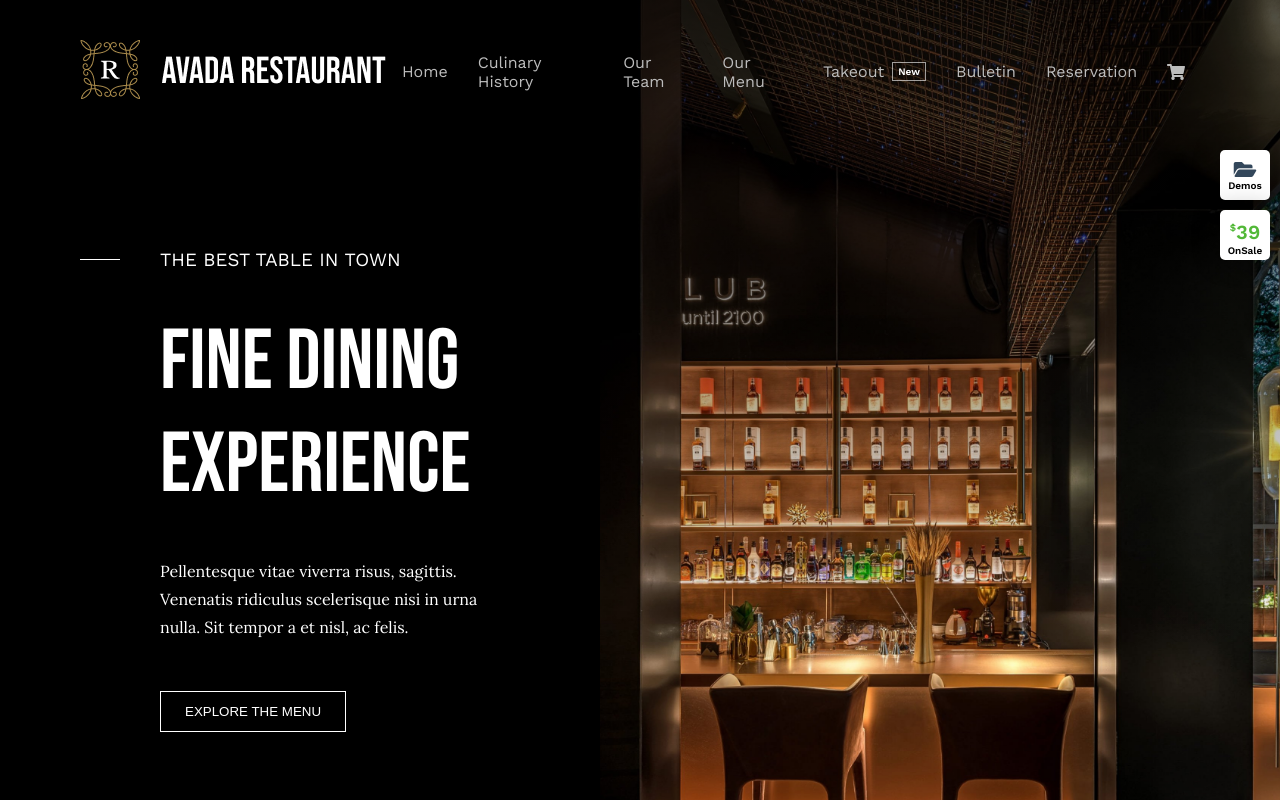
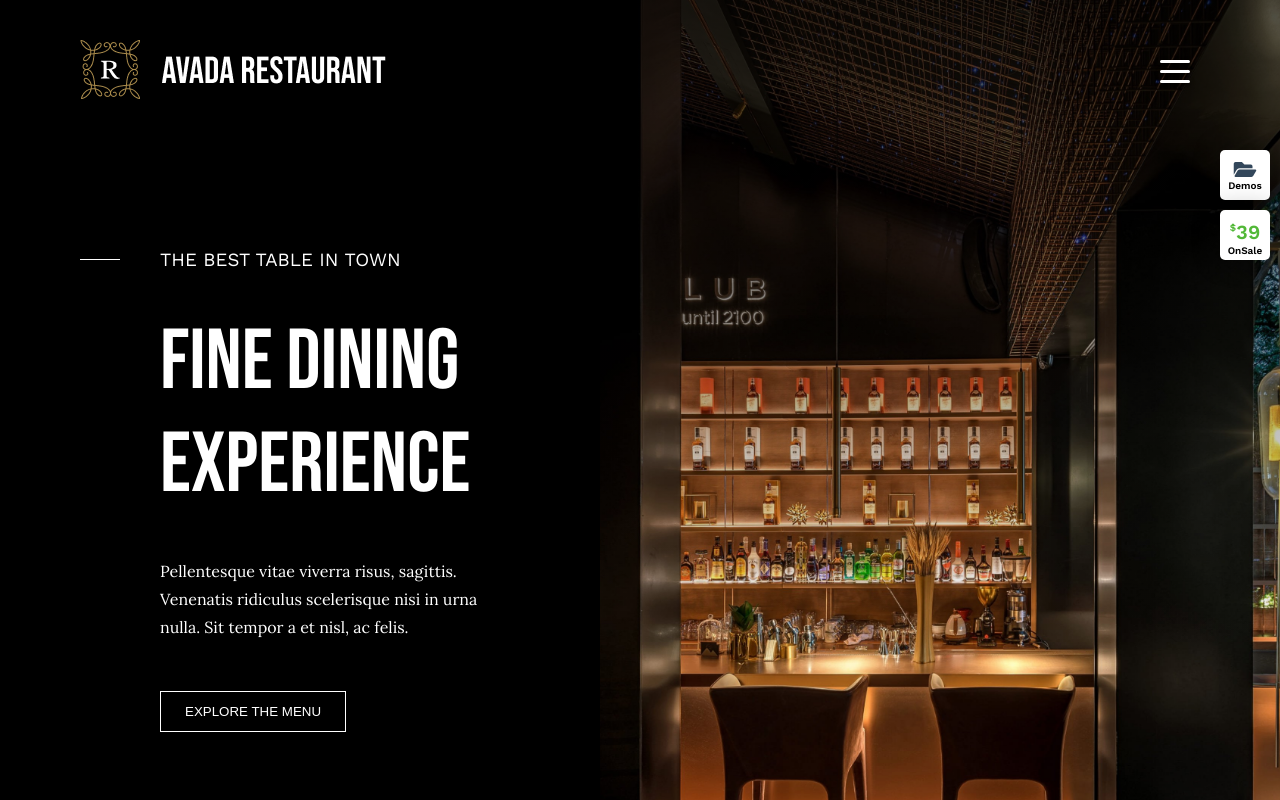
Before and after one commit to bealabea/proj-html-vuejs, a Vue app: page / in a window 1280 px wide. Shown: the top 800 px of the page. Built offline with nearby package versions, Linux system fonts and the light colour scheme.

Commit message:
Create Burger menu

```diff
--- a/src/App.vue
+++ b/src/App.vue
@@ -5,6 +5,8 @@
     :menu="menu"
     logo='logo-restaurant.png'
     cart= 'fas fa-shopping-cart'
+    :menuOpen="menuOpen"
+    @change="menuBtn"
     />
 
     <intro-section :sushiBox="sushiBox"/>
@@ -51,6 +53,7 @@ export default {
   },
   data(){
     return{
+      menuOpen: false,
       menu:
       [
         'Home',
@@ -106,8 +109,13 @@ export default {
         'fab fa-linkedin-in'
       ],
     }
+  },
+  methods: {
+    menuBtn(){
+      return this.menuOpen= !this.menuOpen;
+      }
+    }
   }
-}
 </script>
 
 <style lang="scss">
--- a/src/components/HeaderBox.vue
+++ b/src/components/HeaderBox.vue
@@ -2,7 +2,6 @@
   <div>
     <!-- jumbo + header -->
     <div class="jumbotron big-container">
-
       <header class="space-between">
         <!-- logo dinamico -->
         <div class="logo">
@@ -10,10 +9,28 @@
         </div>
         <!-- menu -->
         <nav>
-        <ul>
+          <ul class="menu-list">
             <!-- voci menu dinamiche -->
             <li v-for="(item, i) in menu" :key="i">
-            <a href="#">{{ item }}
+              <a href="#"
+                >{{ item }}
+                <!-- tag 'New' generato tramite v-if a fianco alla voce menu 'Takeout' -->
+                <span class="new-item" v-if="item === 'Takeout'">New</span>
+              </a>
+            </li>
+            <!-- icona dinamica -->
+            <li>
+              <a href="#"><i :class="cart"></i></a>
+            </li>
+          </ul>
+          <div @click="changeButton()" class="menu-btn" :class="menuOpen === true?'open': ''">
+            <div class="menu-btn-burger"></div>
+          </div>
+          <ul v-if="menuOpen === true" class="burger-list" >
+            <!-- voci menu dinamiche -->
+            <li v-for="(item, i) in menu" :key="i">
+              <a href="#"
+                >{{ item }}
                 <!-- tag 'New' generato tramite v-if a fianco alla voce menu 'Takeout' -->
                 <span class="new-item" v-if="item === 'Takeout'">New</span>
               </a>
@@ -24,7 +41,6 @@
             </li>
           </ul>
         </nav>
-
       </header>
 
       <!-- jumbo box -->
@@ -36,16 +52,15 @@
             <h3>THE BEST TABLE IN TOWN</h3>
             <h1>FINE DINING EXPERIENCE</h1>
             <p>
-            Pellentesque vitae viverra risus, sagittis. Venenatis ridiculus scelerisque nisi in urna nulla. Sit tempor a et nisl, ac felis.
+              Pellentesque vitae viverra risus, sagittis. Venenatis ridiculus
+              scelerisque nisi in urna nulla. Sit tempor a et nisl, ac felis.
             </p>
             <button class="black-button">EXPLORE THE MENU</button>
           </div>
         </div>
-
       </div>
       <!-- immagine jumbo in background -->
       <div class="jumbo-img"></div>
-
     </div>
 
     <div class="demos">
@@ -72,7 +87,13 @@ export default {
     logo: String,
     menu: Array,
     cart: String,
+    menuOpen: Boolean,
   },
+  methods: {
+    changeButton(){
+      this.$emit('change');
+    },
+  }
 };
 </script>
 
--- a/src/style/header-box.scss
+++ b/src/style/header-box.scss
@@ -46,7 +46,11 @@
 
   .jumbo-img {
     width: 60%;
-    background: linear-gradient(180deg, rgba(0, 0, 0, 0.7) 0%,rgba(255, 255, 255, 0) 70%),
+    background: linear-gradient(
+        180deg,
+        rgba(0, 0, 0, 0.7) 0%,
+        rgba(255, 255, 255, 0) 70%
+      ),
       url(/img/slider52x.jpg) no-repeat 50% 50%;
     background-size: cover;
   }
@@ -65,7 +69,7 @@
     }
 
     // menu
-    nav ul {
+    .menu-list {
       font-family: $subtitle-font;
       display: flex;
       align-items: center;
@@ -99,7 +103,7 @@
 }
 
 .demos {
-  cursor:pointer;
+  cursor: pointer;
   position: fixed;
   top: 150px;
   right: 10px;
@@ -116,14 +120,14 @@
   font-size: 10px;
   font-family: $subtitle-font;
   font-weight: 600;
-  .fa-folder-open{
+  .fa-folder-open {
     font-size: 20px;
     color: #33475b;
   }
 }
 
 .on-sale {
-  cursor:pointer;
+  cursor: pointer;
   position: fixed;
   top: 210px;
   right: 10px;
@@ -140,7 +144,7 @@
   font-size: 10px;
   font-family: $subtitle-font;
   font-weight: 600;
-  p{
+  p {
     font-family: $subtitle-font;
     font-size: 20px;
     color: #52b838;
@@ -168,3 +172,95 @@
     font-size: 30px;
   }
 }
+
+// burger menu
+
+@media screen and (max-width: 1320px) {
+  .menu-list li {
+    display: none;
+  }
+
+  .menu-btn {
+    width: 50px;
+    height: 50px;
+    display: flex;
+    justify-content: center;
+    align-items: center;
+    cursor: pointer;
+    transition: all 0.5s ease-in-out;
+    position: relative;
+    .menu-btn-burger {
+      width: 30px;
+      height: 3px;
+      background-color: #fff;
+      border-radius: 5px;
+      box-shadow: 0 2px 5px #000;
+      transition: all 0.5s ease-in-out;
+    }
+    .menu-btn-burger::before,
+    .menu-btn-burger::after {
+      content: "";
+      position: absolute;
+      width: 30px;
+      height: 3px;
+      background-color: #fff;
+      border-radius: 5px;
+      box-shadow: 0 2px 5px #000;
+      transition: all 0.5s ease-in-out;
+    }
+    .menu-btn-burger::before {
+      transform: translateY(-10px);
+    }
+    .menu-btn-burger::after {
+      transform: translateY(10px);
+    }
+  }
+  .menu-btn.open .menu-btn-burger {
+    width: 0;
+    background: transparent;
+    box-shadow: none;
+  }
+  .menu-btn.open .menu-btn-burger::before {
+    transform: rotate(45deg);
+  }
+  .menu-btn.open .menu-btn-burger::after {
+    transform: rotate(-45deg);
+  }
+
+  .burger-list {
+    font-family: $subtitle-font;
+    z-index: 1100;
+    width: 100%;
+    background: #1f262e;
+    position: absolute;
+    top: 100px;
+    left: 0;
+    li {
+      list-style: none;
+      cursor: pointer;
+      a {
+        padding: 20px 40px;
+        color: $third-color;
+        text-decoration: none;
+        display: flex;
+        align-items: center;
+        border-bottom: 1px solid $second-color;
+        &:hover {
+          color: $second-color;
+          background-color: #bda16b;
+        }
+        // tag NEW a fianco alla voce menu 'Takeout'
+        .new-item {
+          display: inline;
+          font-size: 10px;
+          font-weight: 600;
+          text-align: center;
+          margin-left: 8px;
+          padding: 3px 5px;
+          border: 1px solid rgba(255, 255, 255, 0.6);
+          color: $second-color;
+        }
+      }
+    }
+  }
+}
```
Lines whose indentation alone changed are shown as unchanged.
